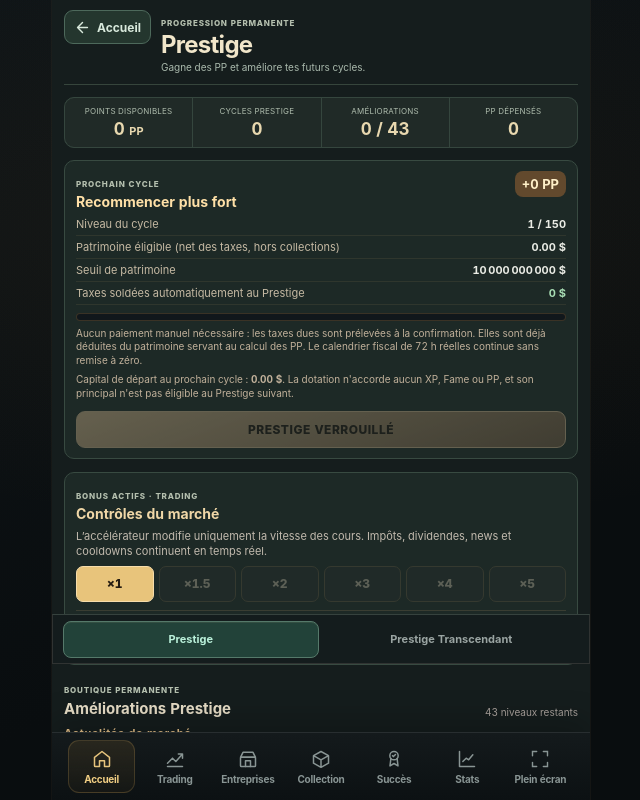
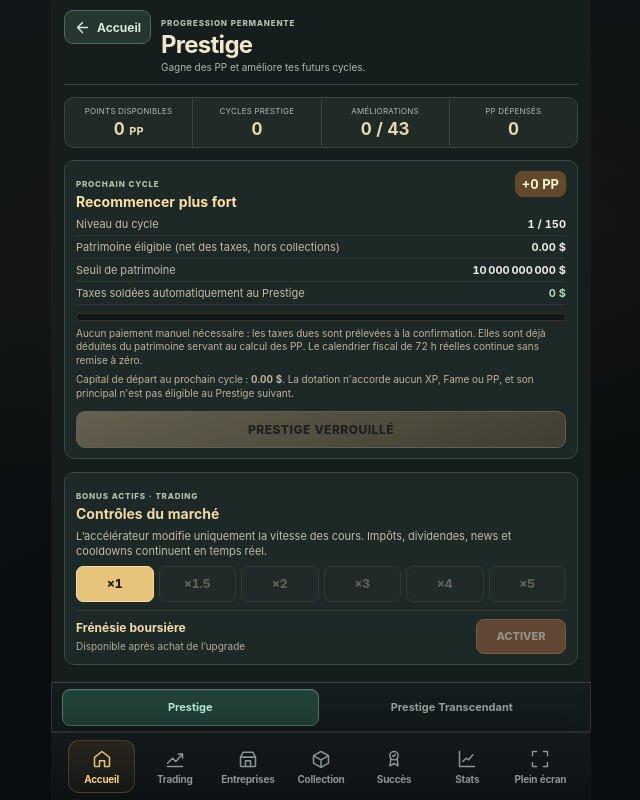
Before and after one commit to Nighttug58/CAPITAL_IDLE, a Vue app: page / in a window 1280 px wide. Both pictures are taken after a click on the button "Ouvrir le Prestige". Shown: the whole page, without its empty margins (319-959 px from the left). Built offline with nearby package versions, Linux system fonts and the light colour scheme.

Commit message:
fix(ui): keep Trading, Collection and Prestige tabs fixed on vertical scroll

```diff
--- a/src/style.css
+++ b/src/style.css
@@ -1974,3 +1974,22 @@ body:has(.trading-modal-backdrop) .app-shell>main{overflow:hidden}
   margin-bottom:0;
   padding-bottom:calc(var(--tabs-height) + 12px);
 }
+
+/* Fixed secondary navigation. The pages themselves are vertical scrollports:
+ * absolute positioning inside them previously caused the tabs to scroll away.
+ * At rest, fixed tabs use the viewport and the centered 540px app width.
+ * During a horizontal swipe, the transformed main becomes their containing
+ * block: anchor to its bottom so tabs travel with the page, without jumping. */
+.app-shell > main :is(.trading-tabs,.collection-tabs,.prestige-tabs) {
+  position:fixed;
+  top:auto;
+  left:0;
+  right:0;
+  bottom:var(--nav-height);
+  width:100%;
+  max-width:540px;
+  margin-inline:auto;
+}
+.app-shell > main[style*="translate3d"] :is(.trading-tabs,.collection-tabs,.prestige-tabs) {
+  bottom:0;
+}
```
